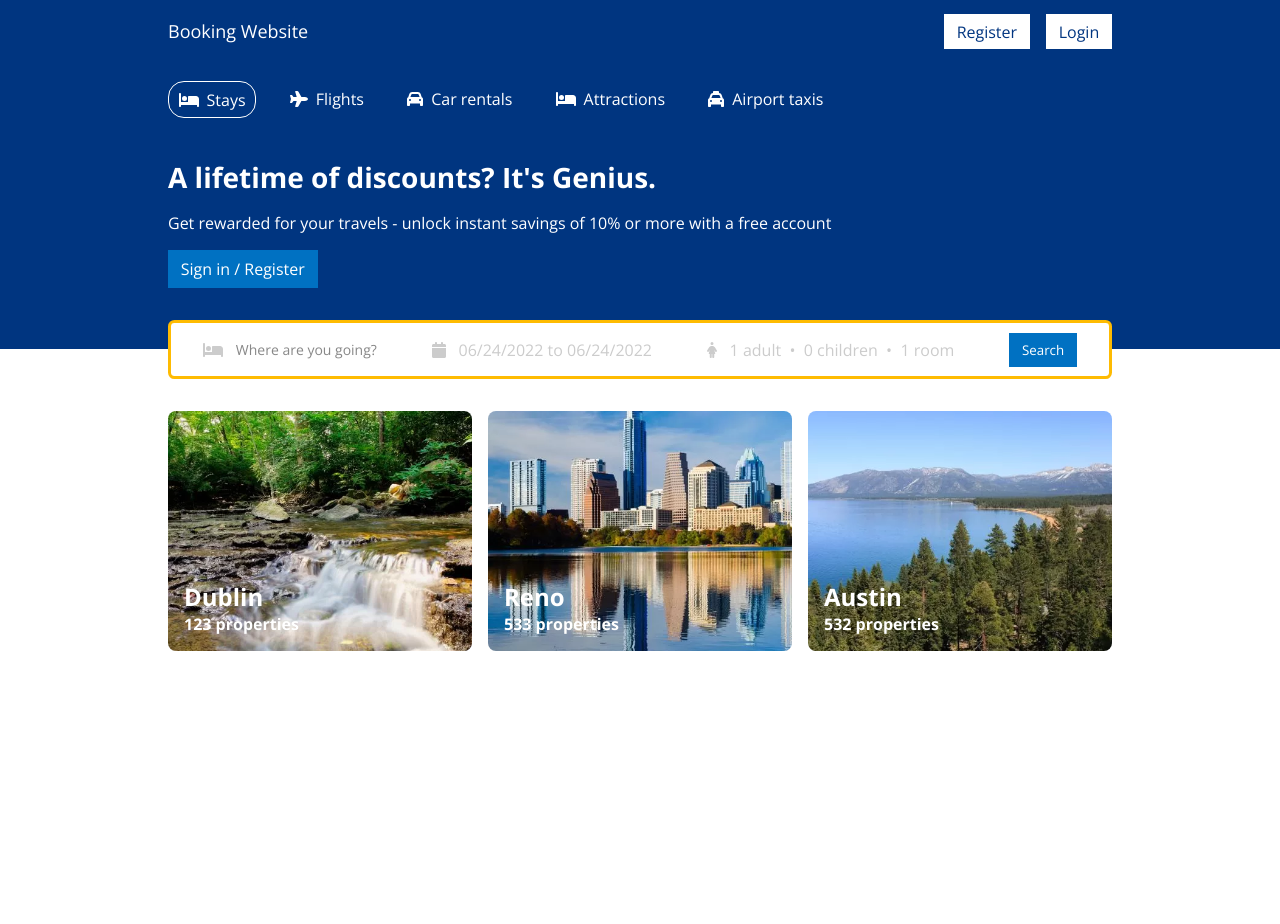
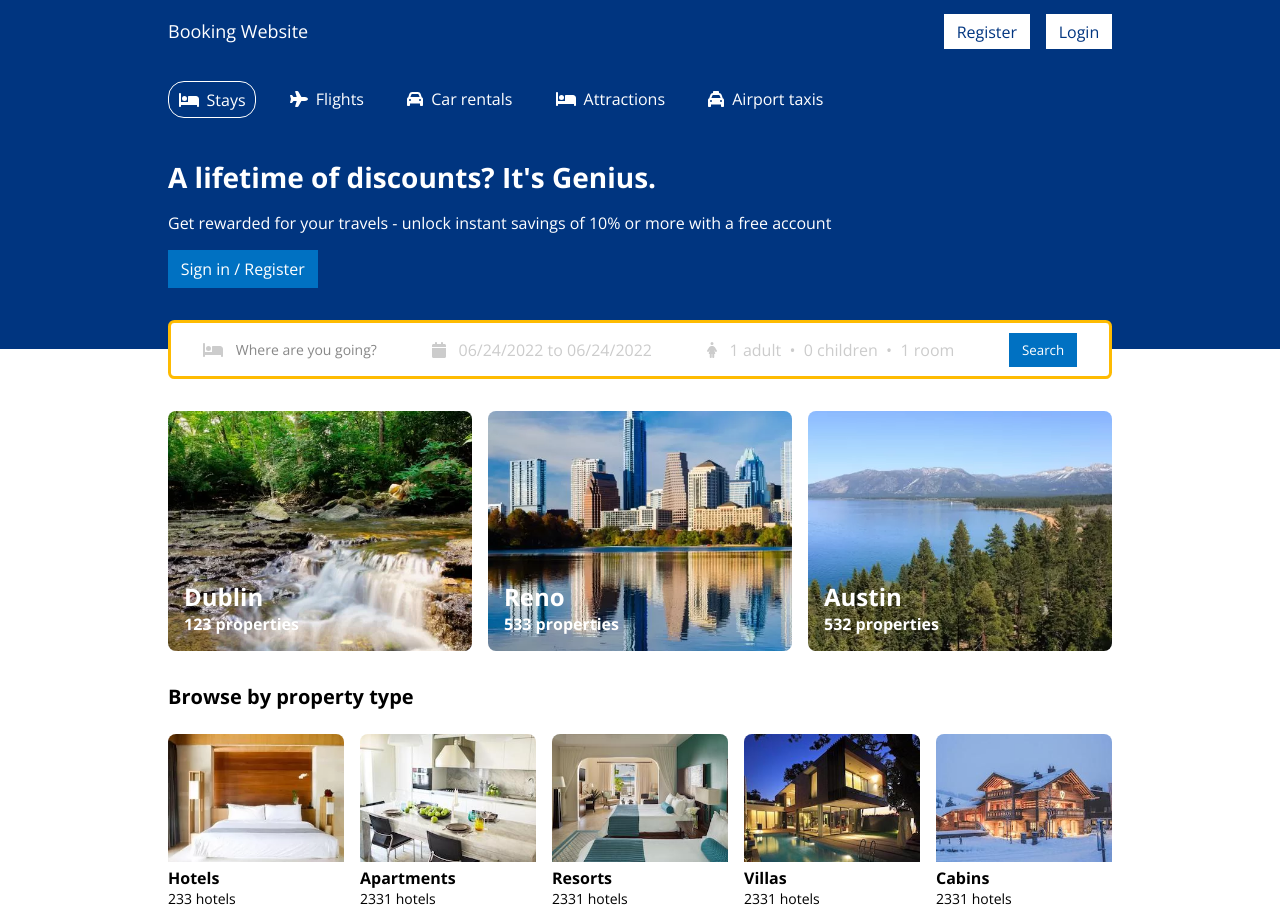
Before and after one commit to binhtran432k/funix, a React (Create React App) app in the folder RJS301x_1.0-A_VN/asm1/: page / in a window 1280 px wide. Before the commit the page ends 800 px from the top, so only its background shows below. Built offline with nearby package versions, Linux system fonts and the light colour scheme.

Commit message:
feat(reactjs/asm1): add type for home

```diff
--- a/RJS301x_1.0-A_VN/asm1/src/components/index.js
+++ b/RJS301x_1.0-A_VN/asm1/src/components/index.js
@@ -1,5 +1,6 @@
 import City from "./city/City";
 import Header from "./header/Header";
+import Type from "./type/Type";
 import Navbar from "./navbar/Navbar";
 
-export { City, Header, Navbar };
+export { City, Header, Navbar, Type };
--- /dev/null
+++ b/RJS301x_1.0-A_VN/asm1/src/components/type/Type.css
@@ -0,0 +1,37 @@
+.type {
+  padding: 1rem 0;
+}
+
+.type__title {
+  font-size: 1.25rem;
+  font-weight: 700;
+  margin-bottom: 1.5rem;
+}
+
+.type__list {
+  display: flex;
+  flex-wrap: wrap;
+  justify-content: space-between;
+  gap: 1rem;
+}
+
+.type__item {
+  flex-grow: 1;
+  width: 10rem;
+}
+
+.type__image {
+  --radius: 0.5rem;
+  height: 8rem;
+  width: 100%;
+  object-fit: cover;
+  border-radius: var(--radius) var(--radius) 0 0;
+}
+
+.type__name {
+  font-weight: 700;
+}
+
+.type__subtext {
+  font-size: 0.875rem;
+}
--- /dev/null
+++ b/RJS301x_1.0-A_VN/asm1/src/components/type/Type.jsx
@@ -0,0 +1,23 @@
+import types from "./type.json";
+import "./Type.css";
+
+const Type = () => {
+  return (
+    <div className="type">
+      <div className="container">
+        <h2 className="type__title">Browse by property type</h2>
+        <div className="type__list">
+          {types.map((type) => (
+            <div className="type__item">
+              <img src={type.image} alt={type.name} className="type__image" />
+              <div className="type__name">{type.name}</div>
+              <div className="type__subtext">{type.count} hotels</div>
+            </div>
+          ))}
+        </div>
+      </div>
+    </div>
+  );
+};
+
+export default Type;
--- /dev/null
+++ b/RJS301x_1.0-A_VN/asm1/src/components/type/type.json
@@ -0,0 +1,27 @@
+[
+	{
+		"name": "Hotels",
+		"count": 233,
+		"image": "./images/type_1.webp"
+	},
+	{
+		"name": "Apartments",
+		"count": 2331,
+		"image": "./images/type_2.jpg"
+	},
+	{
+		"name": "Resorts",
+		"count": 2331,
+		"image": "./images/type_3.jpg"
+	},
+	{
+		"name": "Villas",
+		"count": 2331,
+		"image": "./images/type_4.jpg"
+	},
+	{
+		"name": "Cabins",
+		"count": 2331,
+		"image": "./images/type_5.jpg"
+	}
+]
--- a/RJS301x_1.0-A_VN/asm1/src/pages/home/Home.jsx
+++ b/RJS301x_1.0-A_VN/asm1/src/pages/home/Home.jsx
@@ -1,4 +1,4 @@
-import { City, Header } from "../../components";
+import { City, Header, Type } from "../../components";
 import { Default } from "../../layouts";
 
 const Home = () => {
@@ -6,6 +6,7 @@ const Home = () => {
     <Default>
       <Header />
       <City />
+      <Type />
     </Default>
   );
 };
```
